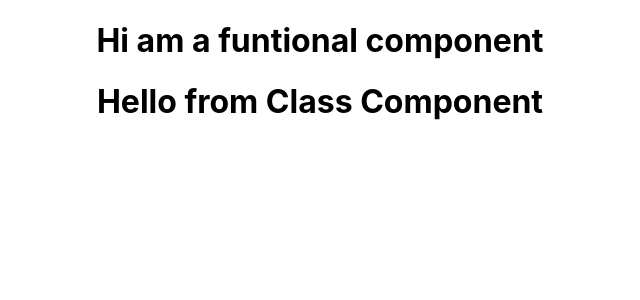
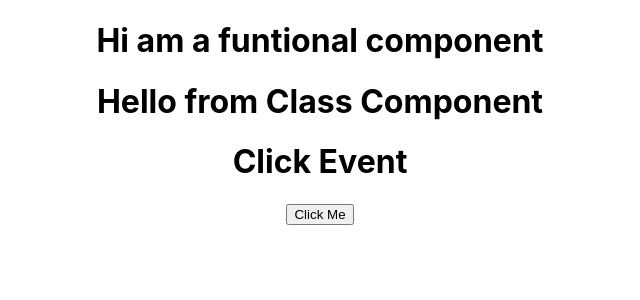
Before and after one commit to Tarunkumar2407/ReactBasics, a React (Create React App) app: page / in a window 1280 px wide. Shown: the top 300 px of the page, without its empty margins (320-960 px from the left). Built offline with nearby package versions, Linux system fonts and the light colour scheme.

Commit message:
click event

```diff
--- a/src/App.js
+++ b/src/App.js
@@ -1,5 +1,6 @@
 import './App.css';
 import ClassComponent from './Components/ClassComponent';
+import ClickEvent from './Components/ClickEvent';
 import FunctionalComp from './Components/FunctionalComp';
 
 function App() {
@@ -7,6 +8,7 @@ function App() {
     <div className="App">
       <FunctionalComp />
       <ClassComponent />
+      <ClickEvent />
     </div>
   );
 }
--- /dev/null
+++ b/src/Components/ClickEvent.js
@@ -0,0 +1,23 @@
+import React from 'react'
+
+const ClickEvent = () => {
+
+  const handleAlert = () => {
+    alert("Hi i am alert");
+  }
+
+  return (
+    <div>
+      <h1>Click Event</h1>
+      {/* we cant use () with function name while attaching it with event handler bcz function will call itself even without clicking on button*/}
+      {/* <button onClick={handleAlert()}>Click Me</button> */}
+
+      {/* we can use it in these  ways:  */}
+      {/* <button onClick={() => handleAlert()}>Click Me</button> */}
+      {/* <button onClick={() => alert("Hello")}>Click Me </button> */}
+      <button onClick={handleAlert}>Click Me</button>
+    </div>
+  )
+}
+
+export default ClickEvent
```
